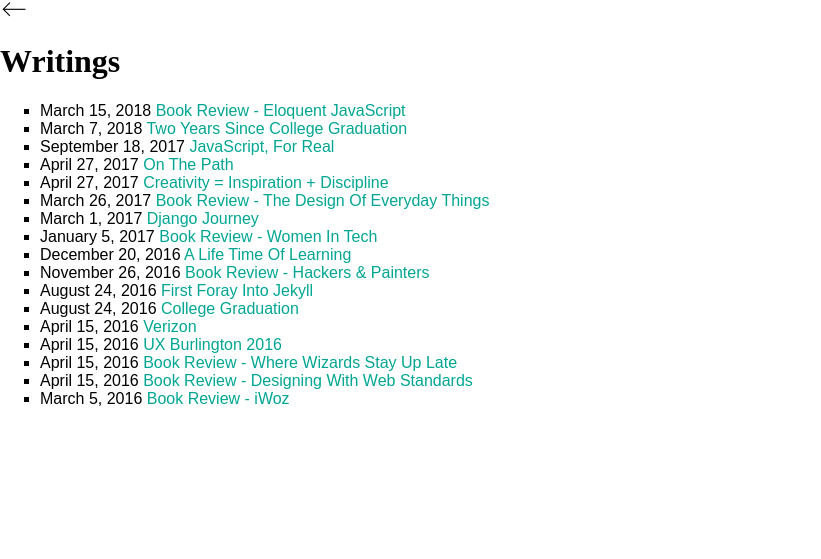
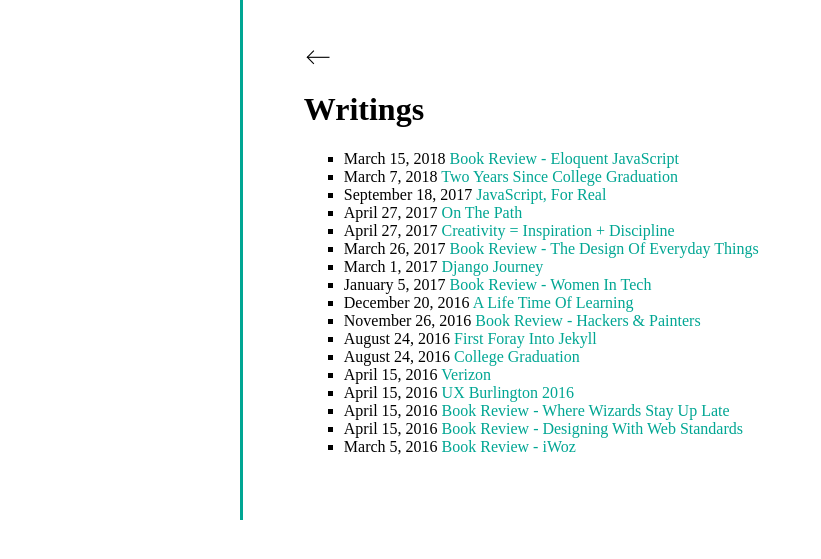
Before and after one commit to cssidy/personal-site, a Jekyll site: the page built from writings.html, in a window 1280 px wide. Shown: the top 559 px of the page, without its empty margins (0-821 px from the left). Built offline with Jekyll 4.4.1, drawn with Linux system fonts in a browser that asks for light colours; some web fonts are replaced.

Commit message:
writing styles

```diff
--- a/assets/css/base.css
+++ b/assets/css/base.css
@@ -111,7 +111,7 @@ a:focus {
 	width: 30px !important;
 }
 
-landing-page {
+.landing-page {
 	position: relative;
 	width: 100%;
 }
@@ -125,7 +125,6 @@ ul li {
 }
 
 
-
 /* WRITINGS */
 
 .writing-list {
@@ -136,6 +135,7 @@ ul li {
     border-left: 3px solid #00a693;
     padding: 3rem 1rem 3rem 3.8rem;
 }
+
 
 .post {
 	width: 100%;
@@ -170,21 +170,22 @@ ul li {
 
 .post p {
 	margin: 0 0 1em;
-	font-size: 110%; }
+	font-size: 110%;
+}
 
 .post h2 + p {
 	margin-top: 2.5rem;
 	padding-top: 1.4rem;
-	border-top: 1px solid black; }
+	border-top: 1px solid black;
+}
 
 .post a {
-	color: #00a693; }
+	color: #00a693;
+}
 
 .post img {
-	width: 100%; }
-/*# sourceMappingURL=03-006.css.map */
-
-
+	width: 100%;
+}
 
 
 
--- a/credentials.html
+++ b/credentials.html
@@ -5,7 +5,5 @@ layout: layout
 <div class="content">
   <a href="/"><img src="assets/icons/left-arrow.svg" class="left_arrow" alt="Return"></a>
   <h1>Credentials</h1>
-  <div class="">
 
-  </div>
 </div>
--- a/digital.html
+++ b/digital.html
@@ -5,7 +5,5 @@ layout: layout
 <div class="content">
   <a href="/"><img src="assets/icons/left-arrow.svg" class="left_arrow" alt="Return"></a>
   <h1>Digital Designs</h1>
-  <div class="">
 
-  </div>
 </div>
--- a/experimental.html
+++ b/experimental.html
@@ -5,7 +5,5 @@ layout: layout
 <div class="content">
   <a href="/"><img src="assets/icons/left-arrow.svg" class="left_arrow" alt="Return"></a>
   <h1>Experimental</h1>
-  <div class="">
 
-  </div>
 </div>
--- a/writings.html
+++ b/writings.html
@@ -2,7 +2,7 @@
 layout: layout
 ---
 
-<div class="writing-listt">
+<div class="writing-list">
   <a href="/"><img src="assets/icons/left-arrow.svg" class="left_arrow" alt="Return"></a>
   <h1>Writings</h1>
   <div class="">
```
